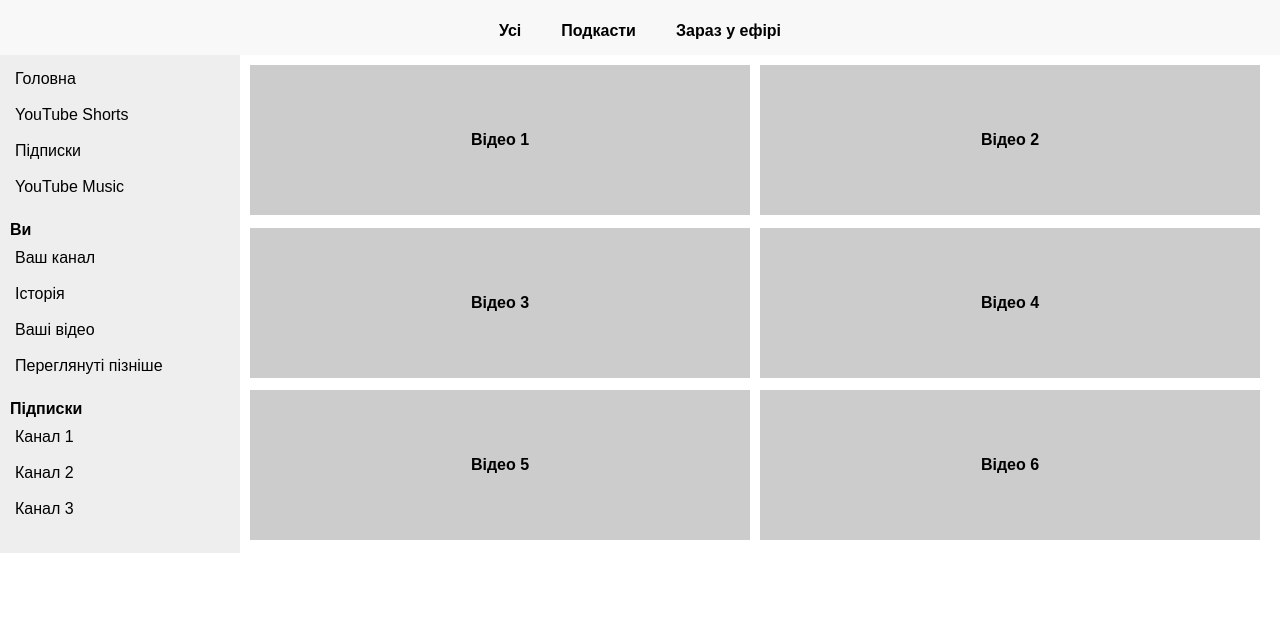
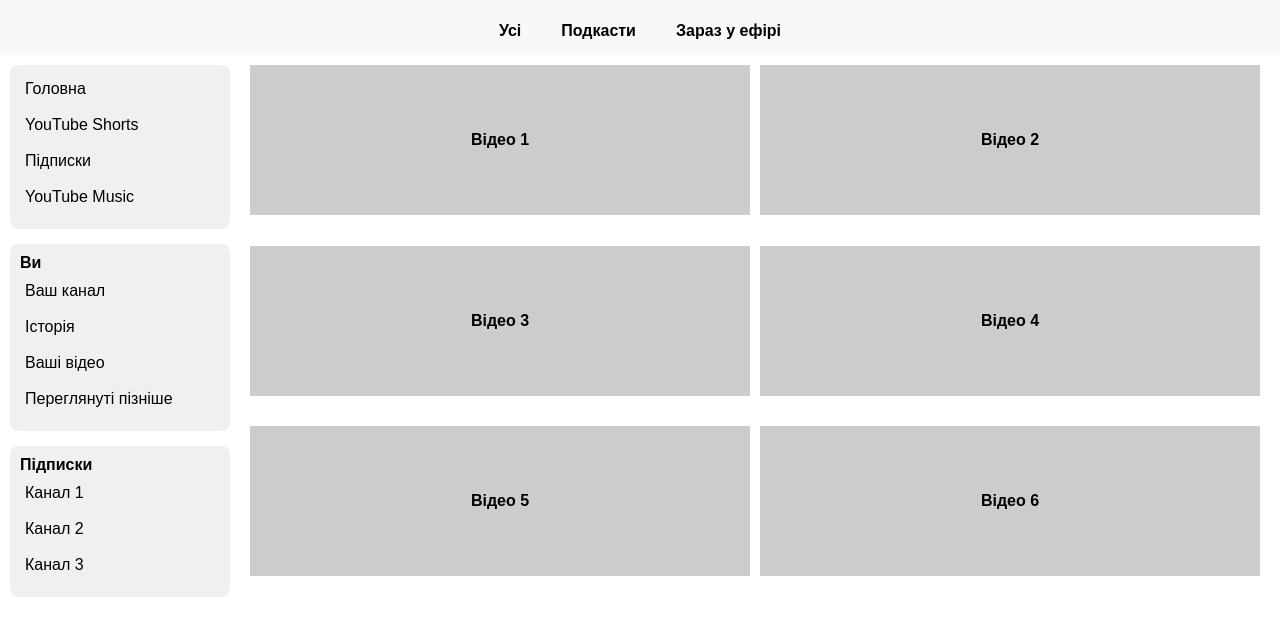
Before and after one commit to Violetta01p/web_pz3, a plain HTML site: page index.html in a window 1280 px wide. Shown: the part 42-678 px from the top of the page. Drawn offline with Linux system fonts and the light colour scheme.

Commit message:
Update style.css

```diff
--- a/style.css
+++ b/style.css
@@ -52,17 +52,21 @@ body {
 
 .sidebar {
     width: 220px;
-    background-color: #eeeeee;
     padding: 10px;
+    display: flex;
+    flex-direction: column;
+    gap: 15px;
 }
 
 .sidebar-section {
-    margin-bottom: 20px;
+    background-color: #f0f0f0;
+    padding: 10px;
+    border-radius: 8px;
 }
 
 .section-title {
     font-weight: bold;
-    margin: 10px 0 5px 0;
+    margin: 0 0 5px 0;
 }
 
 .sidebar ul {
```
